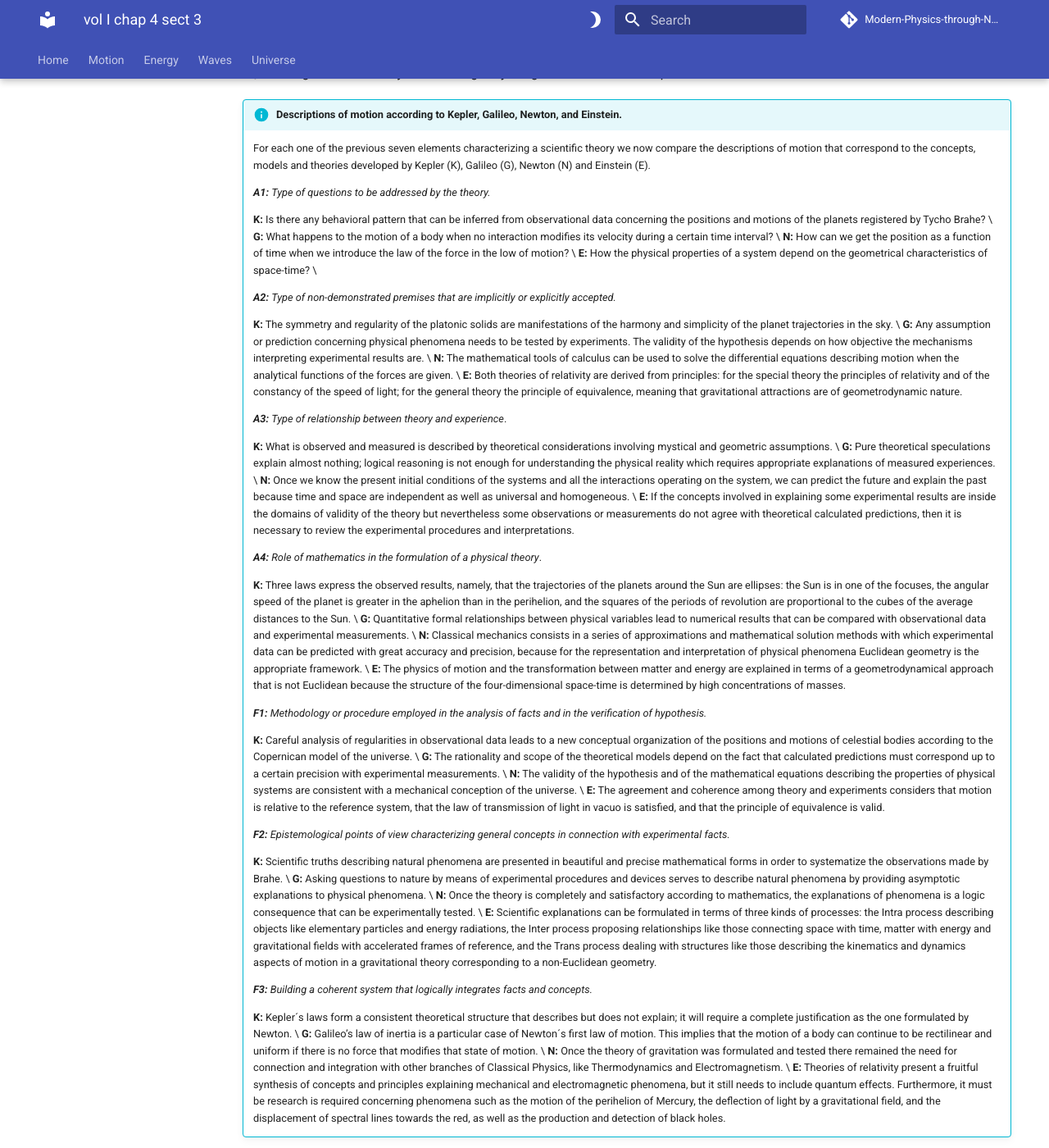
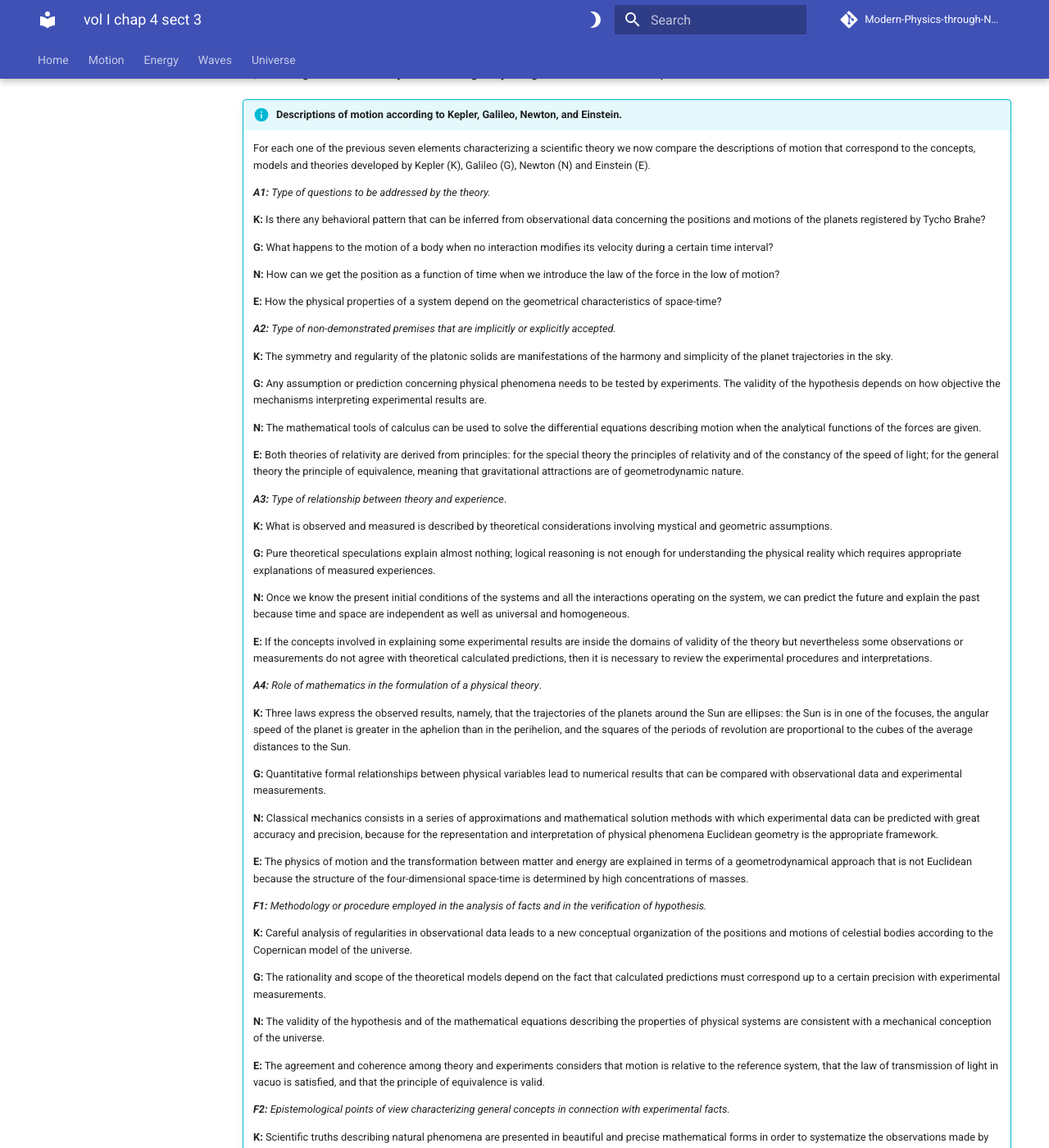
Before and after one commit to modphysnobel/modphysnobel.github.io, an MkDocs documentation site: the page built from docs/vol-I/vol-I-chap-4-sect-3.md, in a window 1280 px wide and 1400 px high, scrolled down 653 px. Shown: the whole window at 82% size. Built offline with MkDocs 1.6.1 and Material for MkDocs 9.7.7, drawn with Linux system fonts in a browser that asks for light colours; some web fonts are replaced; comment, search, counter and statistics services are not loaded; some of the changed text lies outside the part shown.

Commit message:
Update vol-I-chap-4-sect-3.md

```diff
--- a/docs/vol-I/vol-I-chap-4-sect-3.md
+++ b/docs/vol-I/vol-I-chap-4-sect-3.md
@@ -30,51 +30,72 @@ $F_3$: *Building of a coherent system that logically integrates facts and concep
 
 	***A1:*** *Type of questions to be addressed by the theory.*
 
-	**K:**  Is there any behavioral pattern that can be inferred from observational data concerning the positions and motions of the planets registered by Tycho Brahe? \
-	**G:**  What happens to the motion of a body when no interaction modifies its velocity during a certain time interval? \
-	**N:**  How can we get the position as a function of time when we introduce the law of the force in the low of motion? \
-	**E:**  How the physical properties of a system depend on the geometrical characteristics of space-time? \
+	**K:**  Is there any behavioral pattern that can be inferred from observational data concerning the positions and motions of the planets registered by Tycho Brahe?
+
+	**G:**  What happens to the motion of a body when no interaction modifies its velocity during a certain time interval?
+
+	**N:**  How can we get the position as a function of time when we introduce the law of the force in the low of motion?
+
+	**E:**  How the physical properties of a system depend on the geometrical characteristics of space-time?
 
 	***A2:*** *Type of non-demonstrated premises that are implicitly or explicitly accepted.*
 
-	**K:**  The symmetry and regularity of the platonic solids are manifestations of the harmony and simplicity of the planet trajectories in the sky. \
-	**G:**  Any assumption or prediction concerning physical phenomena needs to be tested by experiments. The validity of the hypothesis depends on how objective the mechanisms interpreting experimental results are. \
-	**N:**  The mathematical tools of calculus can be used to solve the differential equations describing motion when the analytical functions of the forces are given. \
+	**K:**  The symmetry and regularity of the platonic solids are manifestations of the harmony and simplicity of the planet trajectories in the sky.
+
+	**G:**  Any assumption or prediction concerning physical phenomena needs to be tested by experiments. The validity of the hypothesis depends on how objective the mechanisms interpreting experimental results are.
+
+	**N:**  The mathematical tools of calculus can be used to solve the differential equations describing motion when the analytical functions of the forces are given.
+
 	**E:**  Both theories of relativity are derived from principles: for the special theory the principles of relativity and of the constancy of the speed of light; for the general theory the principle of equivalence, meaning that gravitational attractions are of geometrodynamic nature.
 
 	***A3:*** *Type of relationship between theory and experience*.
 
-	**K:**  What is observed and measured is described by theoretical considerations involving mystical and geometric assumptions. \
-	**G:**  Pure theoretical speculations explain almost nothing; logical reasoning is not enough for understanding the physical reality which requires appropriate explanations of measured experiences. \
-	**N:**  Once we know the present initial conditions of the systems and all the interactions operating on the system, we can predict the future and explain the past because time and space are independent as well as universal and homogeneous. \
+	**K:**  What is observed and measured is described by theoretical considerations involving mystical and geometric assumptions.
+
+	**G:**  Pure theoretical speculations explain almost nothing; logical reasoning is not enough for understanding the physical reality which requires appropriate explanations of measured experiences.
+
+	**N:**  Once we know the present initial conditions of the systems and all the interactions operating on the system, we can predict the future and explain the past because time and space are independent as well as universal and homogeneous.
+
 	**E:**  If the concepts involved in explaining some experimental results are inside the domains of validity of the theory but nevertheless some observations or measurements do not agree with theoretical calculated predictions, then it is necessary to review the experimental procedures and interpretations.
 
 	***A4:*** *Role of mathematics in the formulation of a physical theory*.
 
-	**K:**  Three laws express the observed results, namely, that the trajectories of the planets around the Sun are ellipses: the Sun is in one of the focuses, the angular speed of the planet is greater in the aphelion than in the perihelion, and the squares of the periods of revolution are proportional to the cubes of the average distances to the Sun. \
-	**G:**  Quantitative formal relationships between physical variables lead to numerical results that can be compared with observational data and experimental measurements. \
-	**N:**  Classical mechanics consists in a series of approximations and mathematical solution methods with which experimental data can be predicted with great accuracy and precision, because for the representation and interpretation of physical phenomena Euclidean geometry is the appropriate framework. \
+	**K:**  Three laws express the observed results, namely, that the trajectories of the planets around the Sun are ellipses: the Sun is in one of the focuses, the angular speed of the planet is greater in the aphelion than in the perihelion, and the squares of the periods of revolution are proportional to the cubes of the average distances to the Sun.
+
+	**G:**  Quantitative formal relationships between physical variables lead to numerical results that can be compared with observational data and experimental measurements.
+
+	**N:**  Classical mechanics consists in a series of approximations and mathematical solution methods with which experimental data can be predicted with great accuracy and precision, because for the representation and interpretation of physical phenomena Euclidean geometry is the appropriate framework.
+
 	**E:**  The physics of motion and the transformation between matter and energy are explained in terms of a geometrodynamical approach that is not Euclidean because the structure of the four-dimensional space-time is determined by high concentrations of masses.
 
 	***F1:*** *Methodology or procedure employed in the analysis of facts and in the verification of hypothesis.*
 
-	**K:**  Careful analysis of regularities in observational data leads to a new conceptual organization of the positions and motions of celestial bodies according to the Copernican model of the universe. \
-	**G:**  The rationality and scope of the theoretical models depend on the fact that calculated predictions must correspond up to a certain precision with experimental measurements. \
-	**N:**  The validity of the hypothesis and of the mathematical equations describing the properties of physical systems are consistent with a mechanical conception of the universe. \
+	**K:**  Careful analysis of regularities in observational data leads to a new conceptual organization of the positions and motions of celestial bodies according to the Copernican model of the universe.
+
+	**G:**  The rationality and scope of the theoretical models depend on the fact that calculated predictions must correspond up to a certain precision with experimental measurements.
+
+	**N:**  The validity of the hypothesis and of the mathematical equations describing the properties of physical systems are consistent with a mechanical conception of the universe.
+
 	**E:**  The agreement and coherence among theory and experiments considers that motion is relative to the reference system, that the law of transmission of light in vacuo is satisfied, and that the principle of equivalence is valid.
 
 	***F2:*** *Epistemological points of view characterizing general concepts in connection with experimental facts.*
 
-	**K:**  Scientific truths describing natural phenomena are presented in beautiful and precise mathematical forms in order to systematize the observations made by Brahe. \
-	**G:**  Asking questions to nature by means of experimental procedures and devices serves to describe natural phenomena by providing asymptotic explanations to physical phenomena. \
-	**N:**  Once the theory is completely and satisfactory according to mathematics, the explanations of phenomena is a logic consequence that can be experimentally tested. \
+	**K:**  Scientific truths describing natural phenomena are presented in beautiful and precise mathematical forms in order to systematize the observations made by Brahe.
+
+	**G:**  Asking questions to nature by means of experimental procedures and devices serves to describe natural phenomena by providing asymptotic explanations to physical phenomena.
+
+	**N:**  Once the theory is completely and satisfactory according to mathematics, the explanations of phenomena is a logic consequence that can be experimentally tested.
+
 	**E:**  Scientific explanations can be formulated in terms of three kinds of processes: the Intra process describing objects like elementary particles and energy radiations, the Inter process proposing relationships like those connecting space with time, matter with energy and gravitational fields with accelerated frames of reference, and the Trans process dealing with structures like those describing the kinematics and dynamics aspects of motion in a gravitational theory corresponding to a non-Euclidean geometry.
 
 	***F3:*** *Building a coherent system that logically integrates facts and concepts.*
 
-	**K:**  Kepler´s laws form a consistent theoretical structure that describes but does not explain; it will require a complete justification as the one formulated by Newton. \
-	**G:**  Galileo’s law of inertia is a particular case of Newton´s first law of motion. This implies that the motion of a body can continue to be rectilinear and uniform if there is no force that modifies that state of motion. \
-	**N:**  Once the theory of gravitation was formulated and tested there remained the need for connection and integration with other branches of Classical Physics, like Thermodynamics and Electromagnetism. \
+	**K:**  Kepler´s laws form a consistent theoretical structure that describes but does not explain; it will require a complete justification as the one formulated by Newton.
+
+	**G:**  Galileo’s law of inertia is a particular case of Newton´s first law of motion. This implies that the motion of a body can continue to be rectilinear and uniform if there is no force that modifies that state of motion.
+
+	**N:**  Once the theory of gravitation was formulated and tested there remained the need for connection and integration with other branches of Classical Physics, like Thermodynamics and Electromagnetism.
+
 	**E:**  Theories of relativity present a fruitful synthesis of concepts and principles explaining mechanical and electromagnetic phenomena, but it still needs to include quantum effects. Furthermore, it must be research is required concerning phenomena such as the motion of the perihelion of Mercury, the deflection of light by a gravitational field, and the displacement of spectral lines towards the red, as well as the production and detection of black holes.
 
 ***
```
